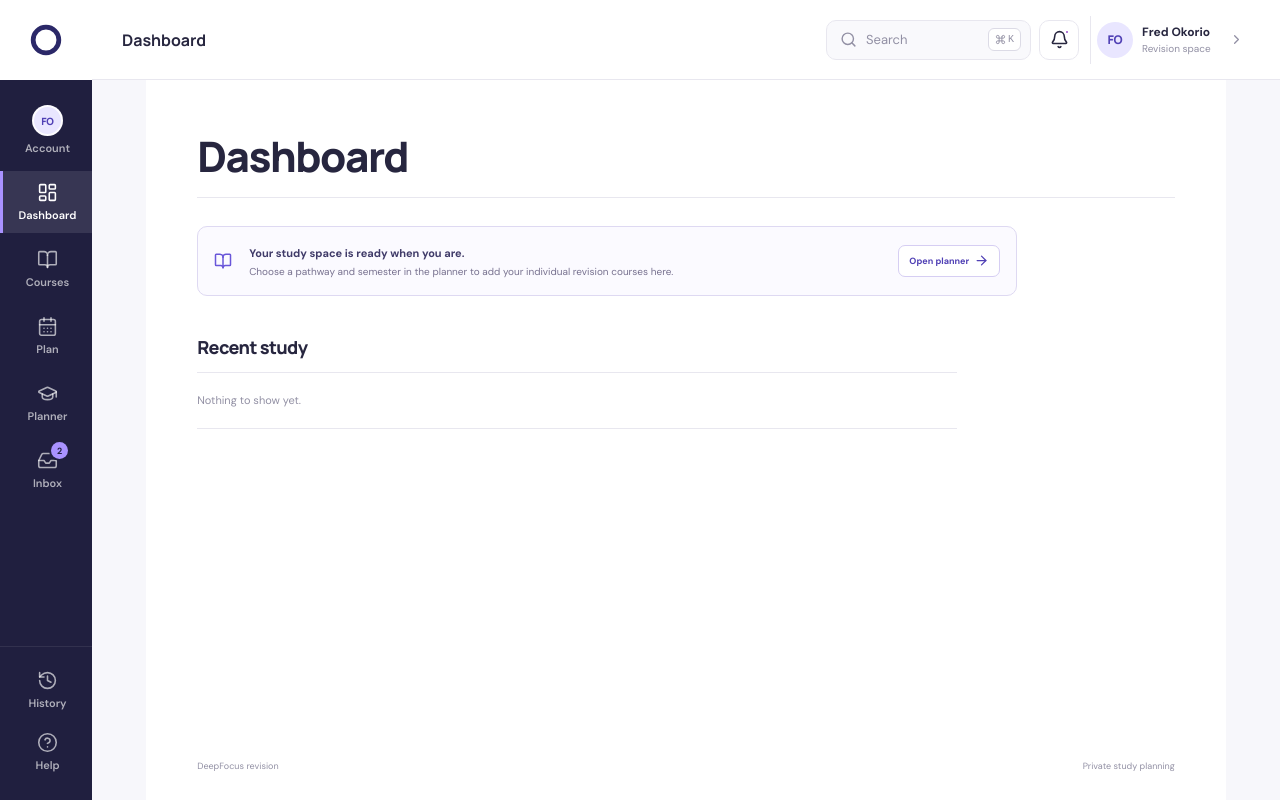
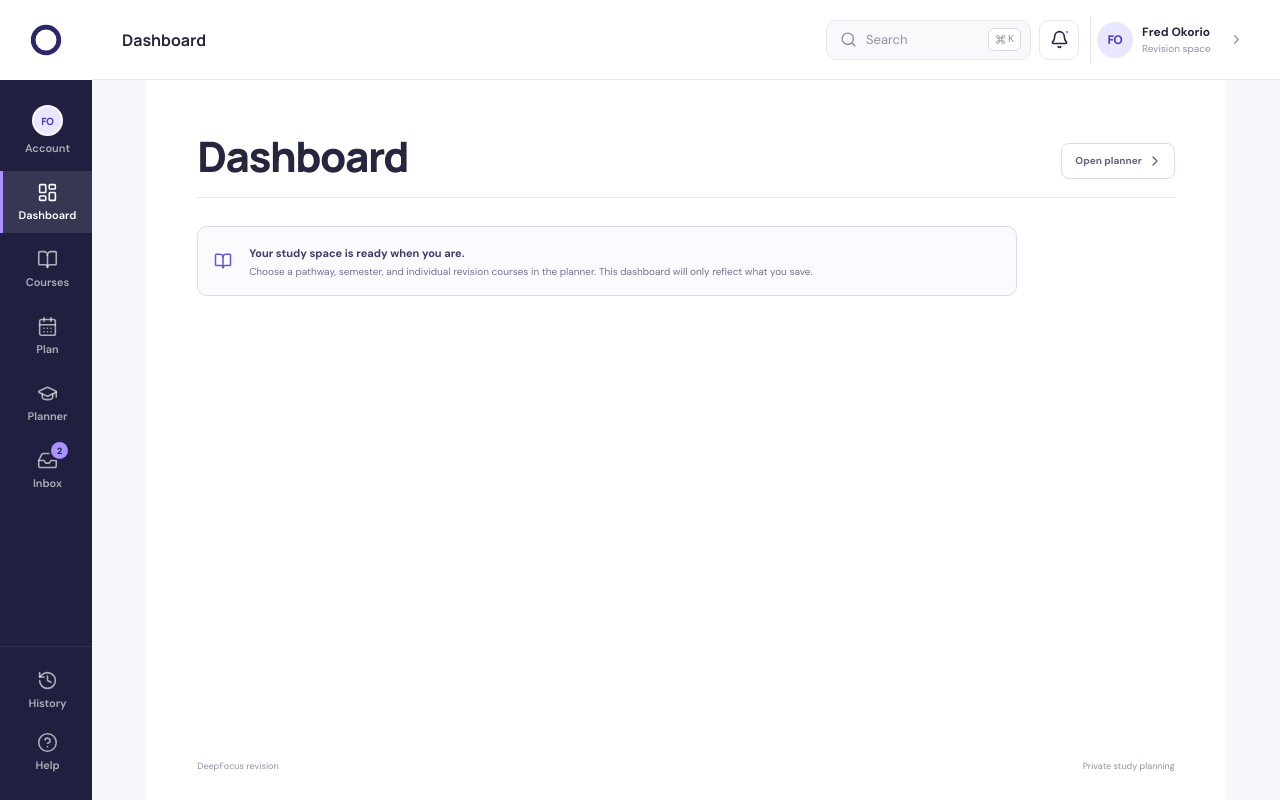
Before and after one commit to codingxperience/deepfocus, a React (Vite) app: page /courses/1/modules#/dashboard in a window 1280 px wide. Built offline with nearby package versions, Linux system fonts and the light colour scheme.

Commit message:
Unify dashboard around a single study notice

```diff
--- a/src/pages/Dashboard.tsx
+++ b/src/pages/Dashboard.tsx
@@ -1,10 +1,9 @@
 import { useEffect, useState } from 'react'
 import { useNavigate } from 'react-router-dom'
-import { ArrowRight, BookOpen, ChevronRight, Sparkles } from 'lucide-react'
+import { BookOpen, ChevronRight } from 'lucide-react'
 
 import { AppShell } from '../components/AppShell'
 import { getStudyPathway, getTermUnits } from '../curriculum'
-import { courses, type Course } from '../data'
 import { getPathwayPlan, getRegisteredUnits, loadPlannerState, plannerChangeEvent, type PlannerState } from '../planner'
 
 function usePlannerRecord() {
@@ -29,39 +28,25 @@ export function Dashboard() {
   const pathway = getStudyPathway(plannerRecord.activePathwayId)
   const plan = getPathwayPlan(plannerRecord, pathway.id)
   const registeredUnits = getRegisteredUnits(plannerRecord)
-
-  if (!registeredUnits.length) {
-    return <EmptyDashboard onOpenPlanner={() => navigate('/planner')} />
-  }
-
   const requestedTerm = pathway.terms.find((term) => term.id === plan.activeTermId) ?? pathway.terms[0]
   const termWithSelections = pathway.terms.find((term) => getTermUnits(pathway, term.id).some((unit) => plan.registeredUnitIds.includes(unit.id)))
   const activeTerm = getTermUnits(pathway, requestedTerm.id).some((unit) => plan.registeredUnitIds.includes(unit.id)) ? requestedTerm : termWithSelections ?? requestedTerm
   const activeUnits = getTermUnits(pathway, activeTerm.id).filter((unit) => plan.registeredUnitIds.includes(unit.id))
-  const activeMapIds = new Set(activeUnits.flatMap((unit) => unit.revisionMapIds ?? []))
-  const activeCourses = courses.filter((course) => activeMapIds.has(course.id))
+  const hasRegistration = registeredUnits.length > 0
 
   return (
-    <AppShell pageTitle="Dashboard" pageEyebrow={pathway.credential}>
-      <main className="minimal-dashboard">
+    <AppShell pageTitle="Dashboard">
+      <main className="minimal-dashboard minimal-dashboard--simple">
         <header className="minimal-dashboard__header">
-          <div>
-            <span className="eyebrow eyebrow--accent"><Sparkles size={13} /> Your current semester</span>
-            <h1>Dashboard</h1>
-          </div>
-          <button onClick={() => navigate('/planner')}>Manage plan <ChevronRight size={16} /></button>
+          <h1>Dashboard</h1>
+          <button onClick={() => navigate('/planner')}>{hasRegistration ? 'Manage plan' : 'Open planner'} <ChevronRight size={16} /></button>
         </header>
 
-        <section className="minimal-dashboard__term" aria-label="Current semester">
-          <span>Current semester</span>
-          <div><strong>{activeTerm.label}</strong><p>{activeTerm.period} · {pathway.credential}</p></div>
-        </section>
-
-        <section className="minimal-dashboard__section" aria-labelledby="recent-study">
-          <header><h2 id="recent-study">Recent study</h2></header>
-          {activeCourses.length > 0
-            ? <div className="minimal-study-list">{activeCourses.map((course) => <StudyRow key={course.id} course={course} onOpen={() => navigate(`/courses/${course.id}`)} />)}</div>
-            : <EmptyStudyState activeUnits={activeUnits.length} onOpenPlanner={() => navigate('/planner')} />}
+        <section className="minimal-dashboard__notice minimal-dashboard__notice--static" role="status">
+          <BookOpen size={18} />
+          {hasRegistration
+            ? <div><strong>Your course registration is saved.</strong><p>{activeTerm.label} · {activeTerm.period} · {pathway.credential}. {activeUnits.length} individual revision course{activeUnits.length === 1 ? '' : 's'} saved for this semester.</p></div>
+            : <div><strong>Your study space is ready when you are.</strong><p>Choose a pathway, semester, and individual revision courses in the planner. This dashboard will only reflect what you save.</p></div>}
         </section>
 
         <footer className="minimal-dashboard__footer"><span>DeepFocus revision</span><p>Private study planning</p></footer>
@@ -69,34 +54,3 @@ export function Dashboard() {
     </AppShell>
   )
 }
-
-function EmptyDashboard({ onOpenPlanner }: { onOpenPlanner: () => void }) {
-  return (
-    <AppShell pageTitle="Dashboard">
-      <main className="minimal-dashboard minimal-dashboard--empty">
-        <header className="minimal-dashboard__header">
-          <div><h1>Dashboard</h1></div>
-        </header>
-        <section className="minimal-dashboard__notice" role="status">
-          <BookOpen size={18} />
-          <div><strong>Your study space is ready when you are.</strong><p>Choose a pathway and semester in the planner to add your individual revision courses here.</p></div>
-          <button onClick={onOpenPlanner}>Open planner <ArrowRight size={15} /></button>
-        </section>
-        <section className="minimal-dashboard__section" aria-labelledby="recent-study-empty"><header><h2 id="recent-study-empty">Recent study</h2></header><p className="minimal-dashboard__empty-copy">Nothing to show yet.</p></section>
-        <footer className="minimal-dashboard__footer"><span>DeepFocus revision</span><p>Private study planning</p></footer>
-      </main>
-    </AppShell>
-  )
-}
-
-function EmptyStudyState({ activeUnits, onOpenPlanner }: { activeUnits: number; onOpenPlanner: () => void }) {
-  return <div className="minimal-dashboard__empty-state"><p>{activeUnits ? 'No detailed revision map is available for this semester yet.' : 'No revision courses have been selected for this semester yet.'}</p><button onClick={onOpenPlanner}>{activeUnits ? 'Review plan' : 'Choose a semester'} <ArrowRight size={14} /></button></div>
-}
-
-function StudyRow({ course, onOpen }: { course: Course; onOpen: () => void }) {
-  return <button className="minimal-study-row" onClick={onOpen} aria-label={`Open ${course.title}`}>
-    <span className="minimal-study-row__image"><img src={course.image} alt="" /></span>
-    <span className="minimal-study-row__copy"><small>{course.code}</small><strong>{course.title}</strong><em>{course.weeks.length} week revision map</em></span>
-    <ChevronRight size={17} />
-  </button>
-}
```
Also changed, not shown: src/styles.css.
